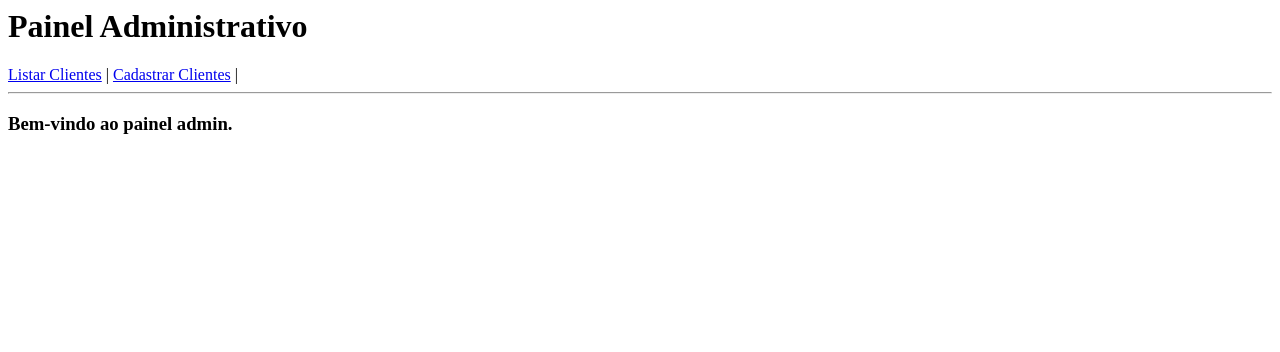
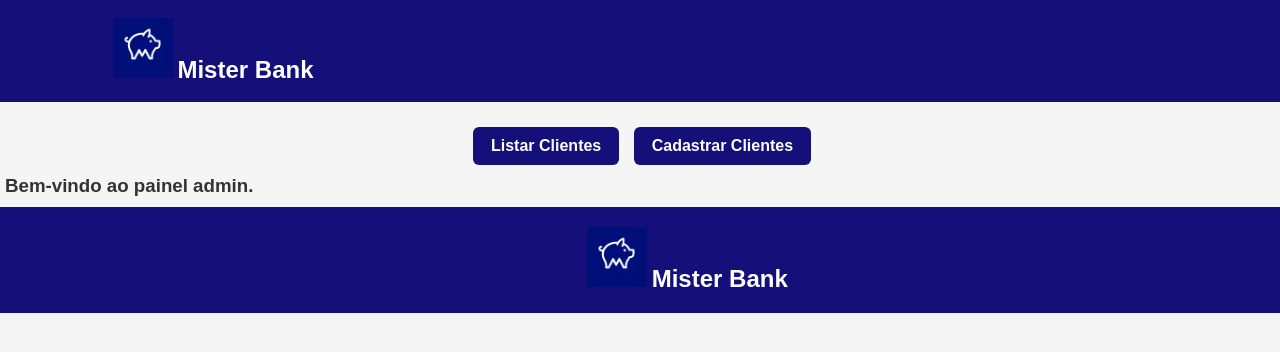
Before and after one commit to UNIPE-CC/Banking-System, a PHP site: page /admin/index.php in a window 1280 px wide. Shown: the top 352 px of the page. Run offline with PHP 8.4, Linux system fonts and the light colour scheme.

Commit message:
Estilizando as paginas

```diff
--- a/admin/controller/adminHome.php
+++ b/admin/controller/adminHome.php
@@ -1,5 +1,4 @@
 <?php
-    //include_once __DIR__ . "/../includes/protege.php";
     include_once __DIR__ . "/../../config.inc.php";
 
     $sql = "SELECT u.id, u.nome, u.cpf, u.email, u.tipo, c.saldo
@@ -26,8 +25,4 @@
     }else{
         echo "Nenhum cliente cadastrado!";
     }
-    // if ($_SESSION['tipo'] != 'admin') {
-    //     echo "Acesso negado!";
-    //     exit;
-    // }
 ?>
--- a/admin/index.php
+++ b/admin/index.php
@@ -1,14 +1,38 @@
-<?php
+<link rel="stylesheet" href="../assets/css/admin.css">
+<link rel="stylesheet" href="../assets/css/style.css">
 
-    echo "<h1>Painel Administrativo</h1>";
+<div class="admin-header">
+    <nav class="navbar navbar-expand-lg shadow-sm py-3">
+        <div class="container-logo">
+            <a class="navbar-brand d-flex align-items-center" href="?pg=index">
+                <img src="../assets/img/logo.png" class="logo-image" alt="Logo">
+                <span class="admin-span">Mister Bank</span>
+            </a>
+        </div>
+    </nav>
+</div>
 
-    echo "<a href='?pg=controller/adminHome'>Listar Clientes</a> | ";
-    echo "<a href='?pg=controller/form'>Cadastrar Clientes</a> | ";
-    echo "<hr>";
+<div class="admin-menu">
+    <a href='?pg=controller/adminHome'>Listar Clientes</a>
+    <a href='?pg=controller/form'>Cadastrar Clientes</a>
+</div>
 
-    if(empty($_SERVER['QUERY_STRING'])){
-       echo "<h3>Bem-vindo ao painel admin.";
-    }else {
-        $pg = "$_GET[pg]";
-        include_once "$pg.php";
-    }
+<div class="admin-content">
+    <?php
+        if(empty($_SERVER['QUERY_STRING'])){
+        echo "<h3>Bem-vindo ao painel admin.";
+        }else {
+            $pg = "$_GET[pg]";
+            include_once "$pg.php";
+        }
+    ?>
+</div>
+
+<footer class="footer-container">
+    <div class="container d-flex align-items-center py-3">
+        <a class="navbar-brand d-flex align-items-center" href="?pg=index">
+            <img src="../assets/img/logo.png" class="logo-image" alt="Logo do Sistema">
+            <span class="admin-span">Mister Bank</span>
+        </a>
+    </div>
+</footer>
--- /dev/null
+++ b/assets/css/admin.css
@@ -0,0 +1,57 @@
+/* ================================
+   PAINEL ADMINISTRATIVO
+================================ */
+
+.admin-header{
+    padding: 18px;
+    background-color: #140f79;
+}
+
+.logo-image{
+    height: 60px;
+    margin-left: 95px;
+}
+
+.admin-span {
+    color: white;
+    font-weight: bold;
+    font-size: 24px;
+    margin-top: -10px;
+}
+
+.admin-menu {
+    margin: 25px 25px 0px;
+    padding-left: 35%;
+}
+
+.admin-menu a {
+    padding: 10px 18px;
+    background: #140f79;
+    color: white;
+    border-radius: 6px;
+    margin-right: 10px;
+    text-decoration: none;
+    font-weight: bold;
+    transition: 0.2s;
+    display: inline-block;
+}
+
+.admin-menu a:hover {
+    background: #0f0c5a;
+}
+
+/* Separador */
+.admin-container hr {
+    margin: 25px 0;
+}
+
+/* Conteúdo dinâmico */
+.admin-content {
+    padding: 10px 5px;
+    font-size: 16px;
+    color: #333;
+}
+
+.footer-container{
+    padding-left: -300px;
+}
--- a/assets/css/style.css
+++ b/assets/css/style.css
@@ -61,7 +61,7 @@ a {
 
 /* Footer */
 .footer-container {
-    background-color: #0f0c5a;
+    background-color: #140f79;
     color: white;
     padding: 20px 0;
     text-align: center;
@@ -114,6 +114,7 @@ a {
     padding: 20px;
     border-radius: 10px;
     box-shadow: 0 3px 8px rgba(0,0,0,0.1);
+    margin-top: 20px;
 }
 
 .info-card h4 {
--- a/includes/header.php
+++ b/includes/header.php
@@ -1,9 +1,10 @@
 <!DOCTYPE html>
 <html lang="en">
 <head>
-    <title>Sistema Bancario</title>
+    <title>Mister Bank</title>
     <meta charset="utf-8">
     <meta name="viewport" content="width=device-width, initial-scale=1">
+    <link rel="icon" type="image/png" href="assets/img/logo.png">
     <link href="https://cdn.jsdelivr.net/npm/bootstrap@5.3.3/dist/css/bootstrap.min.css" rel="stylesheet">
     <script src="https://cdn.jsdelivr.net/npm/bootstrap@5.3.3/dist/js/bootstrap.bundle.min.js"></script>
     <link rel="stylesheet" href="assets/css/style.css">
```
Also changed, not shown: assets/css/pages.css (+47 -0 lines), pages/sobre.php (+34 -2 lines).
